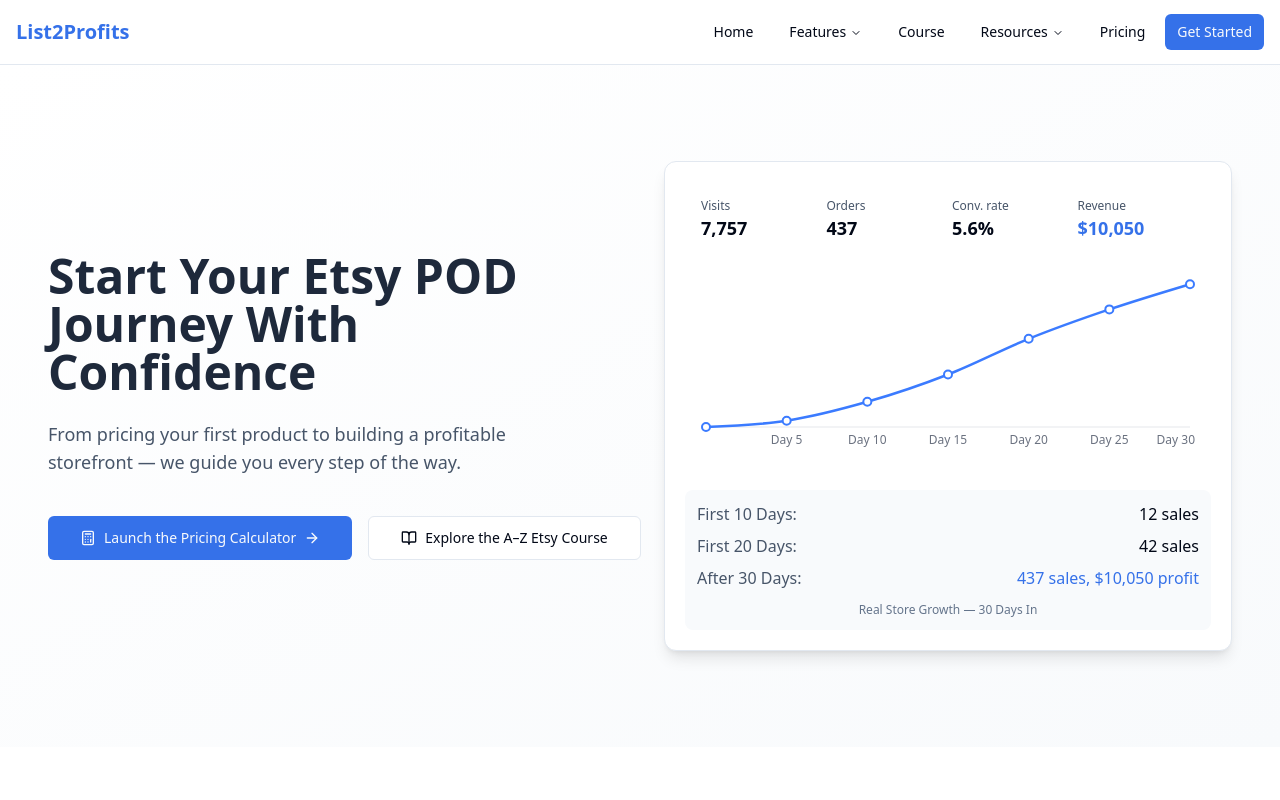
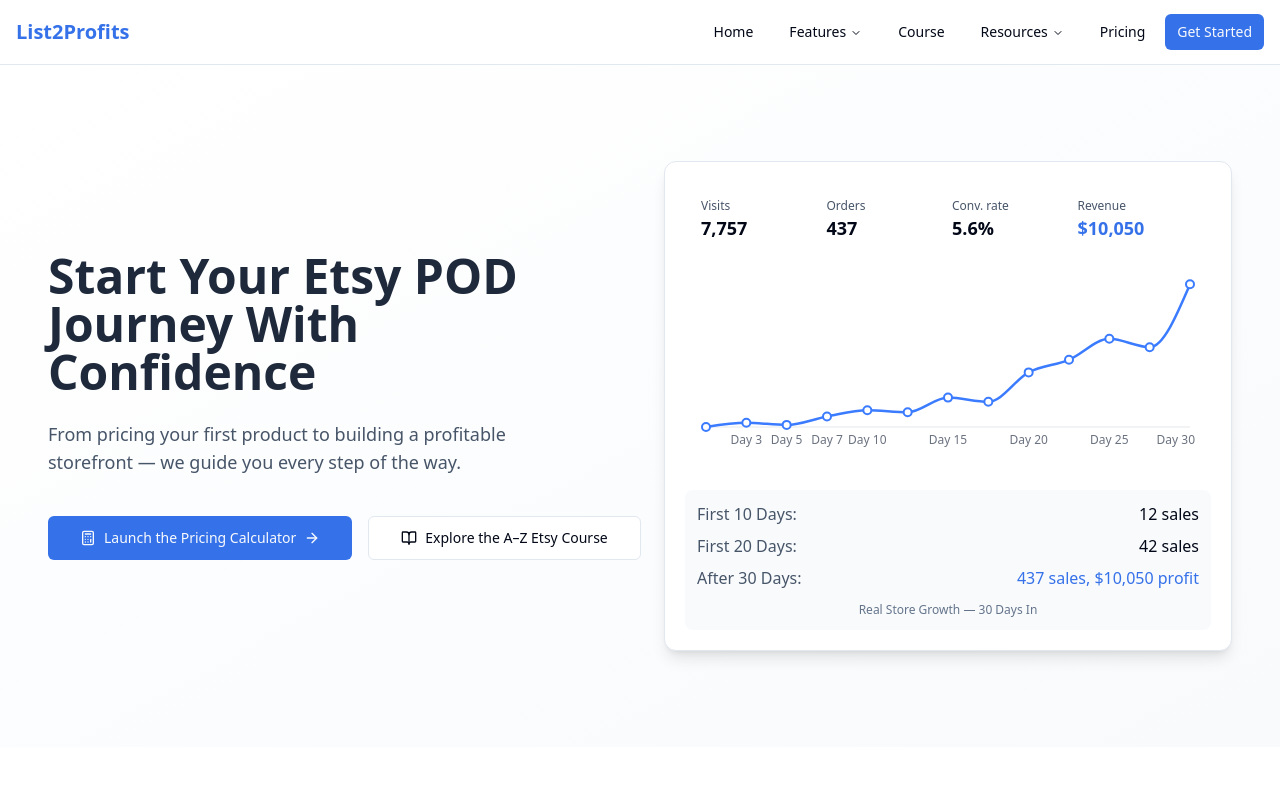
Before and after one commit to Hyverse10/etsy-profit-navigator, a React (Vite) app: page / in a window 1280 px wide. Shown: the top 800 px of the page. Built offline with nearby package versions, Linux system fonts and the light colour scheme; the HTML template or start-up script is replaced by a standard one.

Commit message:
Refactor: Improve chart appearance
Adjust chart data and styling to improve visual representation.

```diff
--- a/src/components/home/Hero.tsx
+++ b/src/components/home/Hero.tsx
@@ -6,14 +6,21 @@ import { Calculator, BookOpen, ArrowRight } from 'lucide-react';
 import { LineChart, Line, XAxis, Tooltip, ResponsiveContainer } from 'recharts';
 
 export const Hero = () => {
+  // Updated sales data with more realistic fluctuations
   const salesData = [
     { day: 1, sales: 0, profit: 0 },
-    { day: 5, sales: 3, profit: 45 },
-    { day: 10, sales: 12, profit: 180 },
-    { day: 15, sales: 25, profit: 375 },
-    { day: 20, sales: 42, profit: 630 },
-    { day: 25, sales: 56, profit: 840 },
-    { day: 30, sales: 68, profit: 1056 }
+    { day: 3, sales: 2, profit: 30 },
+    { day: 5, sales: 1, profit: 15 },
+    { day: 7, sales: 5, profit: 75 },
+    { day: 10, sales: 8, profit: 120 },
+    { day: 12, sales: 7, profit: 105 },
+    { day: 15, sales: 14, profit: 210 },
+    { day: 17, sales: 12, profit: 180 },
+    { day: 20, sales: 26, profit: 390 },
+    { day: 22, sales: 32, profit: 480 },
+    { day: 25, sales: 42, profit: 630 },
+    { day: 27, sales: 38, profit: 570 },
+    { day: 30, sales: 68, profit: 1020 }
   ];
 
   return (
```
